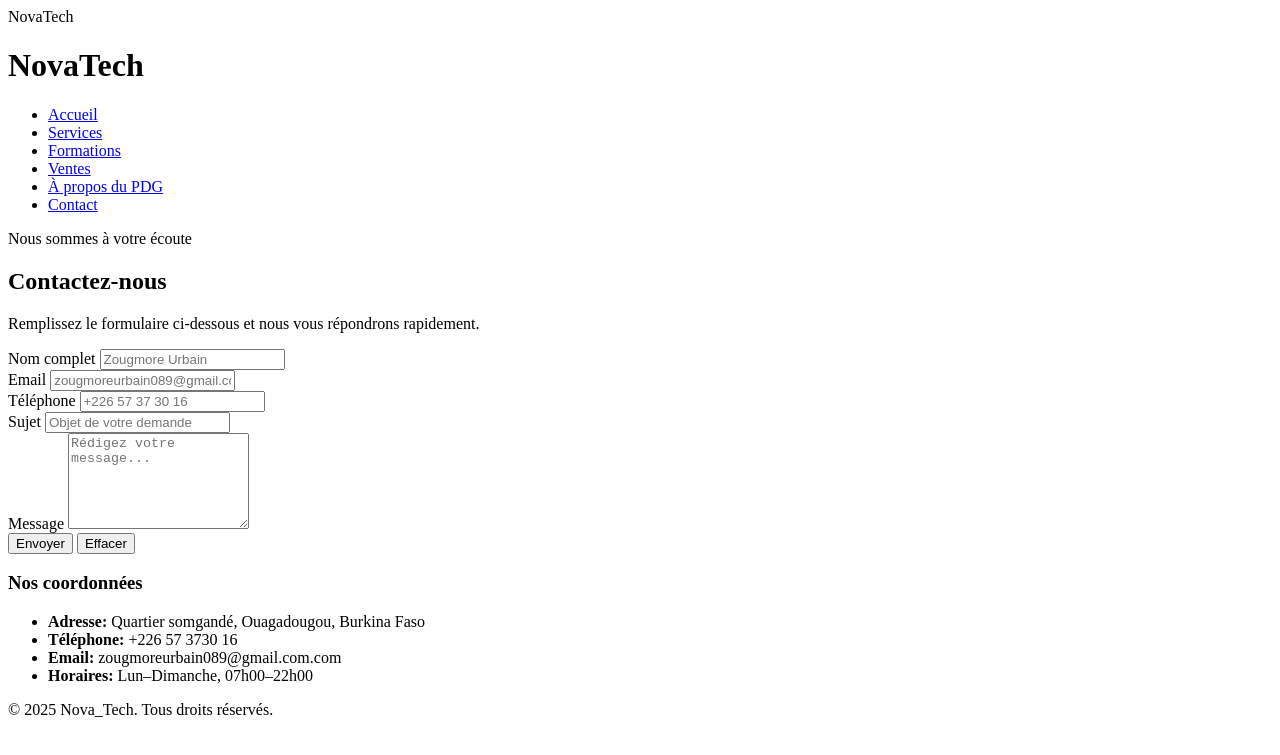
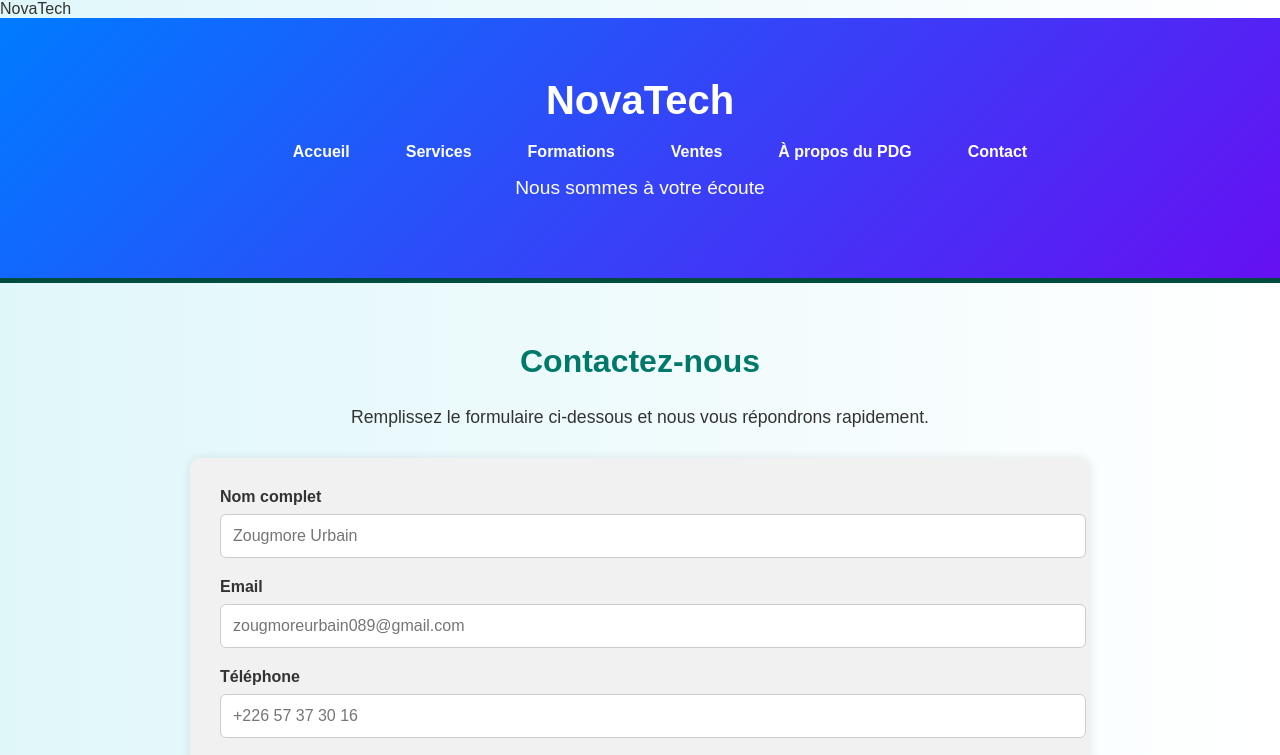
Before and after one commit to zougmoreurbain251-glitch/CyberNova, a plain HTML site: page contact.html in a window 1280 px wide. Shown: the top 755 px of the page. Drawn offline with Linux system fonts and the light colour scheme.

Commit message:
Update contact.html

```diff
--- a/contact.html
+++ b/contact.html
@@ -4,7 +4,172 @@
   <meta charset="UTF-8">
   <title>Contactez-nous — </title>NovaTech
   <meta name="viewport" content="width=device-width, initial-scale=1">
-  <link rel="stylesheet" href="contact.css">
+<style>
+body {
+  font-family: 'Poppins', sans-serif;
+  margin: 0;
+  background: linear-gradient(to right, #e0f7fa, #ffffff);
+  color: #333;
+  animation: fadeIn 1s ease-in;
+}
+
+@keyframes fadeIn {
+  from { opacity: 0; }
+  to { opacity: 1; }
+}
+
+.container {
+  max-width: 900px;
+  margin: auto;
+  padding: 20px;
+}
+
+.site-header {
+  background-color: #00796b;
+  color: white;
+  padding: 40px 20px;
+  text-align: center;
+  border-bottom: 5px solid #004d40;
+}
+
+.site-title {
+  font-size: 2.5em;
+  margin: 0;
+}
+
+.site-subtitle {
+  font-size: 1.2em;
+  margin-top: 10px;
+}
+
+h2 {
+  text-align: center;
+  margin-top: 40px;
+  font-size: 2em;
+  color: #00796b;
+}
+
+.intro {
+  text-align: center;
+  margin-bottom: 30px;
+  font-size: 1.1em;
+}
+
+.contact-form {
+  background: #f1f1f1;
+  padding: 30px;
+  border-radius: 10px;
+  box-shadow: 0 0 10px rgba(0,0,0,0.1);
+  animation: slideUp 1s ease-out;
+}
+
+@keyframes slideUp {
+  from { transform: translateY(30px); opacity: 0; }
+  to { transform: translateY(0); opacity: 1; }
+}
+
+.form-row {
+  margin-bottom: 20px;
+}
+
+label {
+  display: block;
+  margin-bottom: 8px;
+  font-weight: 600;
+}
+
+input, textarea {
+  width: 100%;
+  padding: 12px;
+  border: 1px solid #ccc;
+  border-radius: 6px;
+  font-size: 1em;
+}
+
+.form-actions {
+  display: flex;
+  justify-content: space-between;
+}
+
+button {
+  padding: 12px 20px;
+  font-size: 1em;
+  border: none;
+  border-radius: 6px;
+  cursor: pointer;
+  transition: background 0.3s ease;
+}
+
+button[type="submit"] {
+  background-color: #00796b;
+  color: white;
+}
+
+button[type="submit"]:hover {
+  background-color: #004d40;
+}
+
+.secondary {
+  background-color: #ccc;
+}
+
+.secondary:hover {
+  background-color: #999;
+}
+
+.contact-infos {
+  margin-top: 40px;
+  background: #e0f2f1;
+  padding: 20px;
+  border-radius: 10px;
+}
+
+.contact-infos ul {
+  list-style: none;
+  padding: 0;
+}
+
+.contact-infos li {
+  margin-bottom: 10px;
+  font-size: 1.1em;
+}
+
+.contact-infos strong {
+  color: #004d40;
+}
+
+.site-footer {
+  background-color: #004d40;
+  color: white;
+  text-align: center;
+  padding: 20px;
+  margin-top: 40px;
+}
+header {
+  background: linear-gradient(135deg, #007BFF, #6610f2);
+  color: white;
+  padding: 40px 20px;
+  text-align: center;
+  animation: fadeInDown 1s ease-out;
+}
+nav ul {
+  list-style: none;
+  display: flex;
+  justify-content: center;
+  flex-wrap: wrap;
+  gap: 20px;
+  margin-top: 20px;
+}
+
+nav a {
+  text-decoration: none;
+  color: white;
+  font-weight: bold;
+  padding: 10px 18px;
+  border-radius: 8px;
+  transition: background 0.3s;
+}
+</style>
 </head>
 <body>
   <header class="site-header">
```
